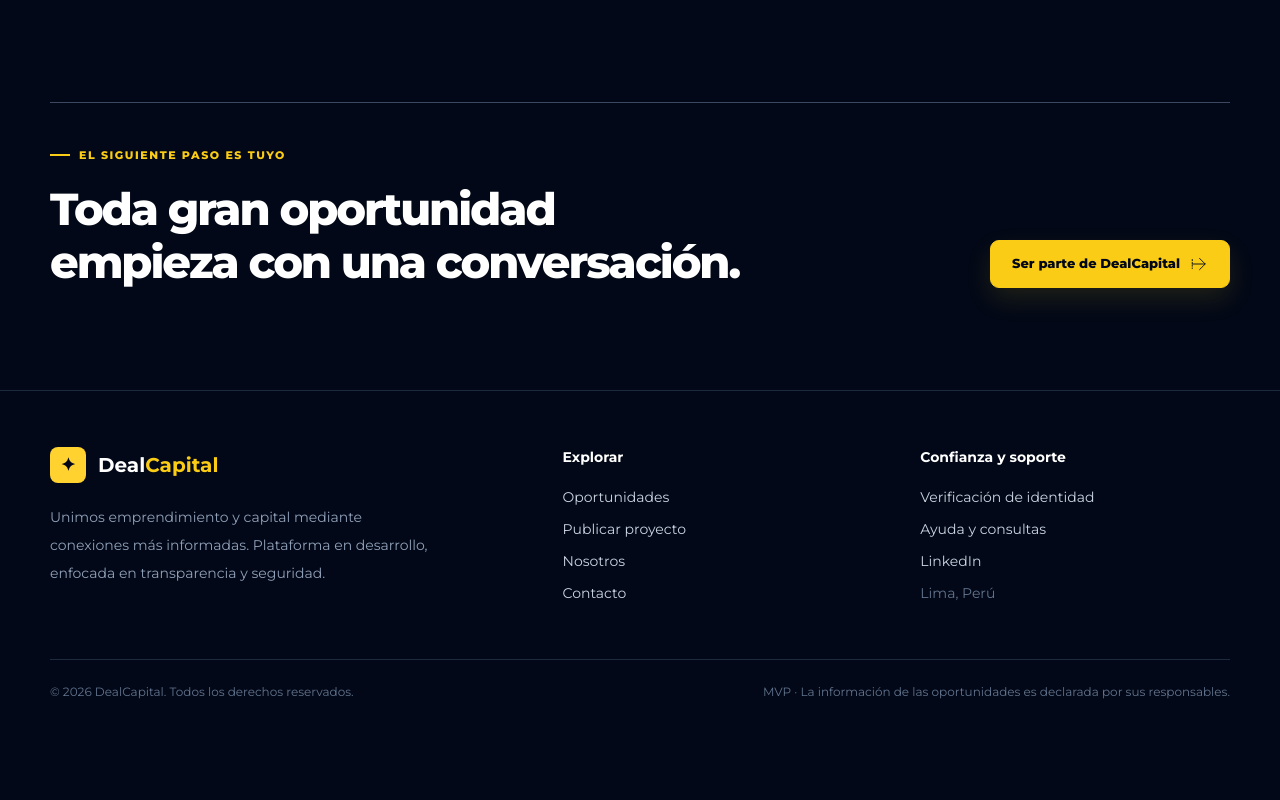
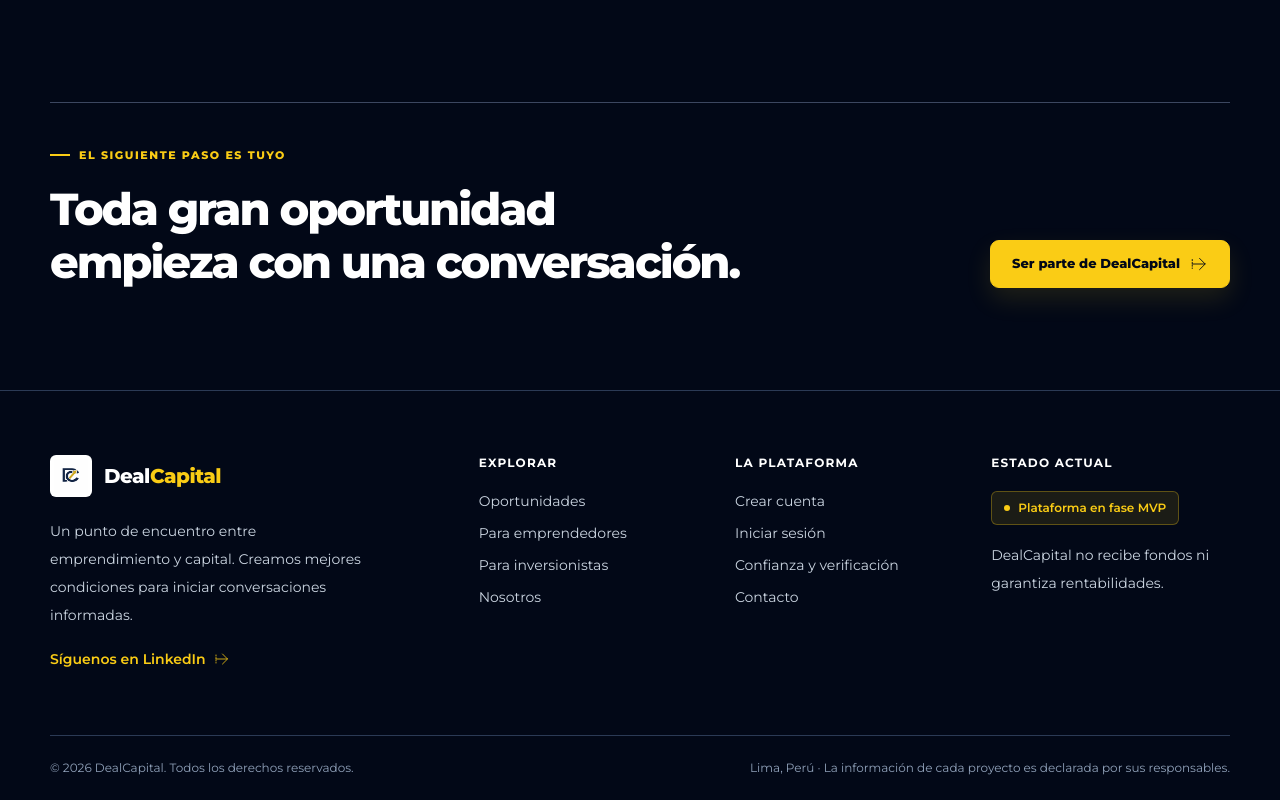
Before and after one commit to axelcrack01/DealCapital, a Next.js app: page / in a window 1280 px wide. Shown: the part 3828-4628 px from the top of the page. Before the commit the page ends 4552 px from the top, so only its background shows below. Built offline with nearby package versions, Linux system fonts and the light colour scheme; no server answers; the database is empty.

Commit message:
design: replace generic footer symbol with authentic brand and role navigation

```diff
--- a/app/components/footer.tsx
+++ b/app/components/footer.tsx
@@ -1,27 +1,49 @@
 import Link from "next/link";
+import BrandIcon from "./BrandIcon";
 
 export default function Footer() {
   return (
-    <footer className="border-t border-slate-800 bg-[#020817] text-slate-300">
-      <div className="dc-container grid gap-12 py-14 md:grid-cols-[1.5fr_1fr_1fr]">
+    <footer className="border-t border-[#2b3a55] bg-[#020817] text-[#cbd5e1]">
+      <div className="dc-container grid gap-11 py-16 lg:grid-cols-[1.45fr_.8fr_.8fr_.9fr]">
         <div>
-          <Link href="/" className="mb-5 inline-flex items-center gap-3 text-xl font-bold text-white">
-            <span className="grid size-9 place-items-center rounded-lg bg-amber-300 text-lg text-slate-950">✦</span> Deal<span className="-ml-3 text-[#facc15]">Capital</span>
+          <Link href="/" className="mb-5 inline-flex items-center gap-3" aria-label="DealCapital, volver a inicio">
+            <img src="/logo.png" width={42} height={42} alt="" className="size-[42px] rounded-md bg-white object-contain p-1"/>
+            <span className="text-xl font-extrabold tracking-tight text-white">Deal<span className="text-[#facc15]">Capital</span></span>
           </Link>
-          <p className="max-w-sm text-sm leading-7 text-slate-400">Unimos emprendimiento y capital mediante conexiones más informadas. Plataforma en desarrollo, enfocada en transparencia y seguridad.</p>
+          <p className="max-w-xs text-sm leading-7">
+            Un punto de encuentro entre emprendimiento y capital.
+            Creamos mejores condiciones para iniciar conversaciones informadas.
+          </p>
+          <a className="mt-5 inline-flex items-center gap-2 text-sm font-semibold text-[#facc15] hover:underline"
+             href="https://www.linkedin.com/company/dealcapital/" target="_blank" rel="noopener noreferrer">
+            Síguenos en LinkedIn <BrandIcon name="arrow" size={16}/>
+          </a>
         </div>
-        <div>
-          <h2 className="mb-5 text-sm font-bold text-white">Explorar</h2>
-          <div className="flex flex-col gap-3 text-sm"><Link href="/oportunidades" className="hover:text-[#facc15]">Oportunidades</Link><Link href="/publicar" className="hover:text-[#facc15]">Publicar proyecto</Link><Link href="/nosotros" className="hover:text-[#facc15]">Nosotros</Link><Link href="/contacto" className="hover:text-[#facc15]">Contacto</Link></div>
-        </div>
-        <div>
-          <h2 className="mb-5 text-sm font-bold text-white">Confianza y soporte</h2>
-          <div className="flex flex-col gap-3 text-sm"><Link href="/verificacion" className="hover:text-[#facc15]">Verificación de identidad</Link><Link href="/contacto" className="hover:text-[#facc15]">Ayuda y consultas</Link><a href="https://www.linkedin.com/company/dealcapital/" rel="noopener noreferrer" target="_blank" className="hover:text-[#facc15]">LinkedIn</a><span className="text-slate-500">Lima, Perú</span></div>
+        <nav aria-label="Explorar DealCapital" className="flex flex-col gap-3 text-sm">
+          <h2 className="mb-2 text-xs font-bold uppercase tracking-widest text-white">Explorar</h2>
+          <Link className="hover:text-[#facc15]" href="/oportunidades">Oportunidades</Link>
+          <Link className="hover:text-[#facc15]" href="/emprendedores">Para emprendedores</Link>
+          <Link className="hover:text-[#facc15]" href="/inversionistas">Para inversionistas</Link>
+          <Link className="hover:text-[#facc15]" href="/nosotros">Nosotros</Link>
+        </nav>
+        <nav aria-label="Información de la plataforma" className="flex flex-col gap-3 text-sm">
+          <h2 className="mb-2 text-xs font-bold uppercase tracking-widest text-white">La plataforma</h2>
+          <Link className="hover:text-[#facc15]" href="/registro">Crear cuenta</Link>
+          <Link className="hover:text-[#facc15]" href="/login">Iniciar sesión</Link>
+          <Link className="hover:text-[#facc15]" href="/verificacion">Confianza y verificación</Link>
+          <Link className="hover:text-[#facc15]" href="/contacto">Contacto</Link>
+        </nav>
+        <div className="text-sm">
+          <h2 className="mb-5 text-xs font-bold uppercase tracking-widest text-white">Estado actual</h2>
+          <span className="inline-flex items-center gap-2 rounded-md border border-[#facc15]/30 bg-[#facc15]/10 px-3 py-2 text-xs font-semibold text-[#facc15]">
+            <span className="size-1.5 rounded-full bg-[#facc15]"/> Plataforma en fase MVP
+          </span>
+          <p className="mt-4 leading-7 text-[#cbd5e1]">DealCapital no recibe fondos ni garantiza rentabilidades.</p>
         </div>
       </div>
-      <div className="dc-container flex flex-col justify-between gap-3 border-t border-slate-800 py-6 text-xs text-slate-500 sm:flex-row">
+      <div className="dc-container flex flex-col justify-between gap-3 border-t border-[#2b3a55] py-6 text-xs text-slate-400 md:flex-row">
         <span>© {new Date().getFullYear()} DealCapital. Todos los derechos reservados.</span>
-        <span>MVP · La información de las oportunidades es declarada por sus responsables.</span>
+        <span>Lima, Perú · La información de cada proyecto es declarada por sus responsables.</span>
       </div>
     </footer>
   );
```
